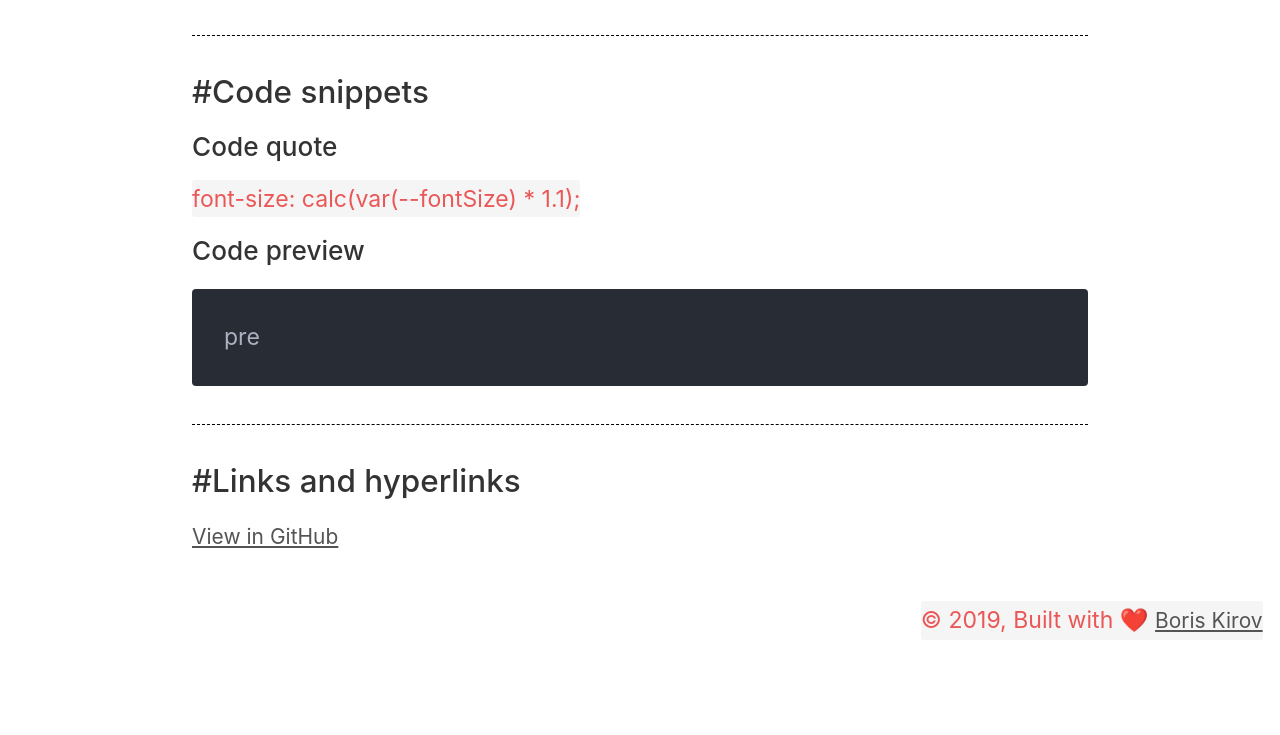
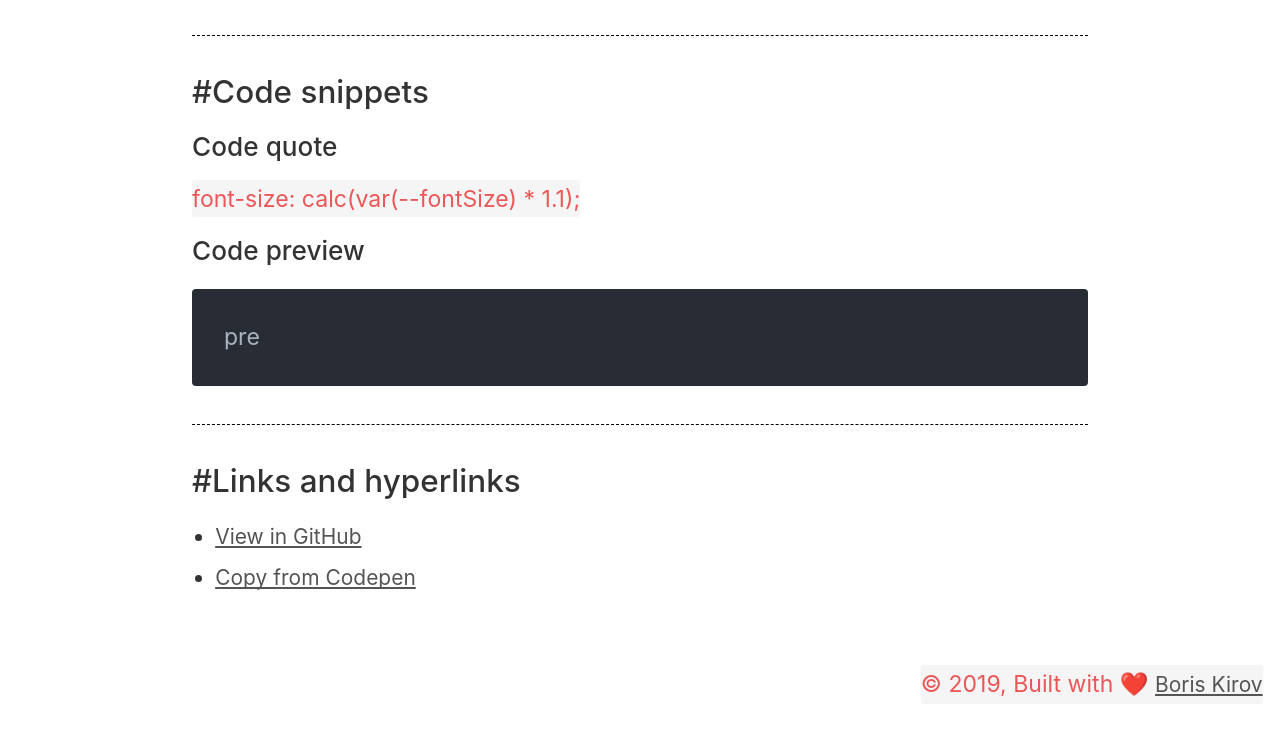
Before and after one commit to gorjanv/fluiditype-website, a Gatsby site: page / in a window 1280 px wide. Shown: the part 4089-4824 px from the top of the page. Before the commit the page ends 4770 px from the top, so only its background shows below. Built offline with nearby package versions, Linux system fonts and the light colour scheme; Gatsby itself is replaced by a stand-in of ours.

Commit message:
Updates and types, links

```diff
--- a/src/components/content-typography.js
+++ b/src/components/content-typography.js
@@ -62,7 +62,10 @@ const ContentTypography = () => (
           <pre>pre </pre>
           <hr class="separator"></hr>
           <h4><span id="links" class="hash-heading">#</span>Links and hyperlinks</h4>
-          <a href="https://github.com/sboriskirov/fluiditype" target="_blank" rel="noopener noreferrer">View in GitHub</a>
+          <ul>
+            <li><a href="https://github.com/sboriskirov/fluiditype" target="_blank" rel="noopener noreferrer">View in GitHub</a></li>
+            <li><a href="https://codepen.io/bkirov/pen/BayBbdB" target="_blank" rel="noopener noreferrer">Copy from Codepen</a></li>
+          </ul>
         </div>
     </content>
   </div>
```
